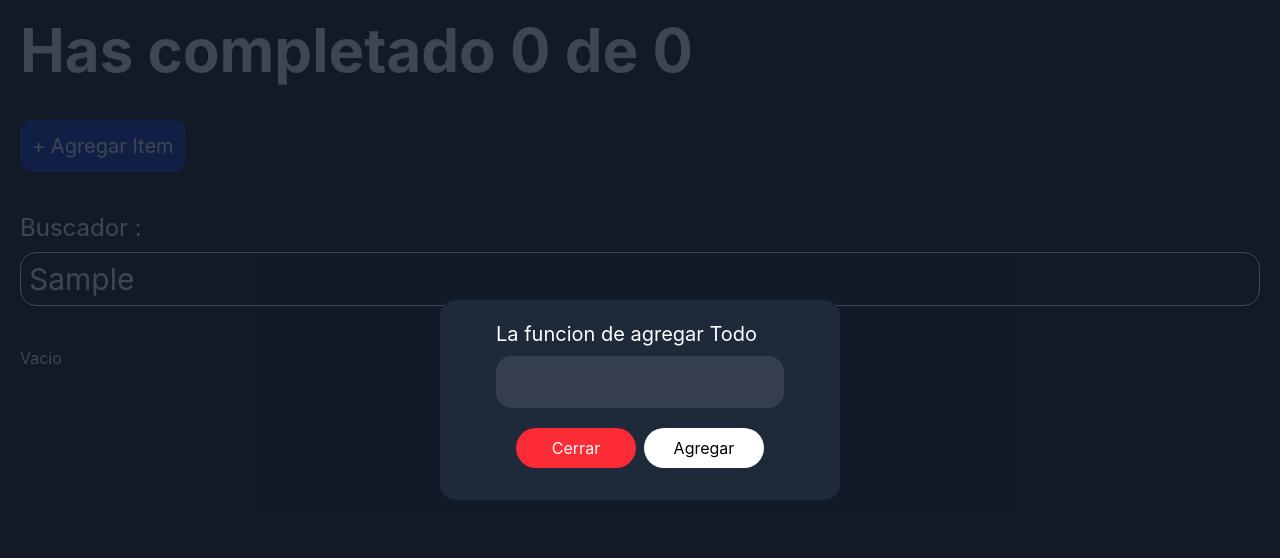
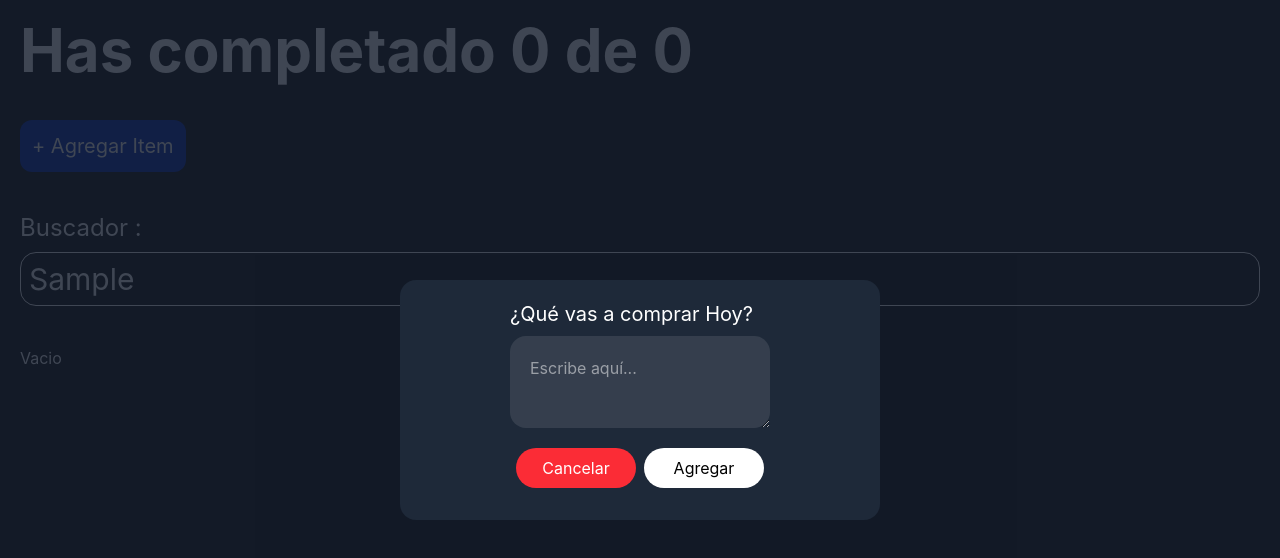
Before and after one commit to MarkoEv/tasksmanager, a React (Vite) app: page / in a window 1280 px wide. Both pictures are taken after typing "Sample" into the empty fields and a click on the button "+ Agregar Item". Shown: the top 558 px of the page. Built offline with nearby package versions, Linux system fonts and the light colour scheme.

Commit message:
add función de agregar item

```diff
--- a/src/App/AppUI.jsx
+++ b/src/App/AppUI.jsx
@@ -7,6 +7,7 @@
 import { TodosLoading } from '../TodosLoading/';
 import { TodosError } from '../TodosError/';
 import { EmptyTodos } from '../EmptyTodos/';
+import { ItemForm } from '../ItemForm/';
 import Modal from '../modal';
 import { TodoContext } from '../TodoContext/';
 
@@ -53,7 +54,11 @@
             />
           ))}
       </TodoList>
-      {openModal && <Modal>La funcion de agregar Todo</Modal>}
+      {openModal && (
+        <Modal>
+          <ItemForm />
+        </Modal>
+      )}
     </>
   );
 }
--- /dev/null
+++ b/src/ItemForm/index.jsx
@@ -0,0 +1,56 @@
+import React from 'react';
+import { TodoContext } from '../TodoContext';
+
+function ItemForm() {
+  const { setOpenModal, addTodo } = React.useContext(TodoContext);
+
+  // estado local
+  const [newValues, setNewValues] = React.useState('');
+  // recibir el evento
+  const onChange = (e) => {
+    setNewValues(e.target.value);
+  };
+  // al dar click en agregar
+  const onClick = () => {
+    if (newValues) {
+      addTodo(newValues);
+      setOpenModal(false);
+    } else {
+      alert('No puedes guardar una tarea vacía, el campo es obligatorio');
+    }
+  };
+
+  return (
+    <div className="grid w-full gap-5 p-5">
+      <div className="grid justify-center gap-2">
+        <label className="text-xl" htmlFor="item">
+          ¿Qué vas a comprar Hoy?
+        </label>
+        <textarea
+          placeholder="Escribe aquí..."
+          className="h-23 w-full rounded-2xl bg-white/10 p-5"
+          value={newValues}
+          onChange={onChange}
+        />
+      </div>
+      <div className="flex justify-center gap-2">
+        <button
+          className="h-10 w-30 cursor-pointer rounded-3xl bg-red-500 text-white hover:opacity-45"
+          onClick={() => {
+            setOpenModal(false);
+          }}
+        >
+          Cancelar
+        </button>
+        <button
+          className="h-10 w-30 cursor-pointer rounded-3xl bg-white text-black hover:opacity-45"
+          onClick={onClick}
+        >
+          Agregar
+        </button>
+      </div>
+    </div>
+  );
+}
+
+export { ItemForm };
--- a/src/TodoContext/index.jsx
+++ b/src/TodoContext/index.jsx
@@ -16,10 +16,23 @@
 
   // estado de search
   const [searchValue, setSearchValue] = React.useState('');
+  // converir en minusculas
+  const textSearch = searchValue.toLocaleLowerCase();
+
   // estado modAL
   const [openModal, setOpenModal] = React.useState(false);
-  // converir en minusculas
-  const textSearch = searchValue.toLocaleLowerCase();
+  // agregar nuevo todo
+  const addTodo = (text) => {
+    const newTodos = [...todos];
+    // identificar
+    newTodos.push({
+      id: new Date().getTime(),
+      text,
+      completed: false,
+    });
+    saveTodos(newTodos);
+  };
+
   // funcion para completar
   const marcarCompletado = (id) => {
     // copiar
@@ -53,6 +66,7 @@
         searchValue,
         setSearchValue,
         deleteItem,
+        addTodo,
         marcarCompletado,
         textSearch,
         openModal,
--- a/src/modal/index.jsx
+++ b/src/modal/index.jsx
@@ -1,38 +1,9 @@
-import React from 'react';
 import ReactDOM from 'react-dom';
-import { TodoContext } from '../TodoContext';
 
 function Modal({ children }) {
-  const { setOpenModal } = React.useContext(TodoContext);
   return ReactDOM.createPortal(
     <div className="fixed inset-0 flex h-screen w-full items-center justify-center bg-gray-900/80">
-      <div className="h-50 w-100 rounded-2xl bg-gray-800">
-        <div className="grid w-full gap-5 p-5">
-          <div className="grid justify-center gap-2">
-            <label className="text-xl" htmlFor="item">
-              {children}
-            </label>
-            <input
-              type="text"
-              name="item"
-              className="h-13 w-full rounded-2xl bg-white/10 p-5"
-            />
-          </div>
-          <div className="flex justify-center gap-2">
-            <button
-              className="h-10 w-30 cursor-pointer rounded-3xl bg-red-500 text-white hover:opacity-45"
-              onClick={() => {
-                setOpenModal(false);
-              }}
-            >
-              Cerrar
-            </button>
-            <button className="h-10 w-30 cursor-pointer rounded-3xl bg-white text-black hover:opacity-45">
-              Agregar
-            </button>
-          </div>
-        </div>
-      </div>
+      <div className="h-60 w-120 rounded-2xl bg-gray-800">{children}</div>
     </div>,
     document.getElementById('modal')
   );
```
